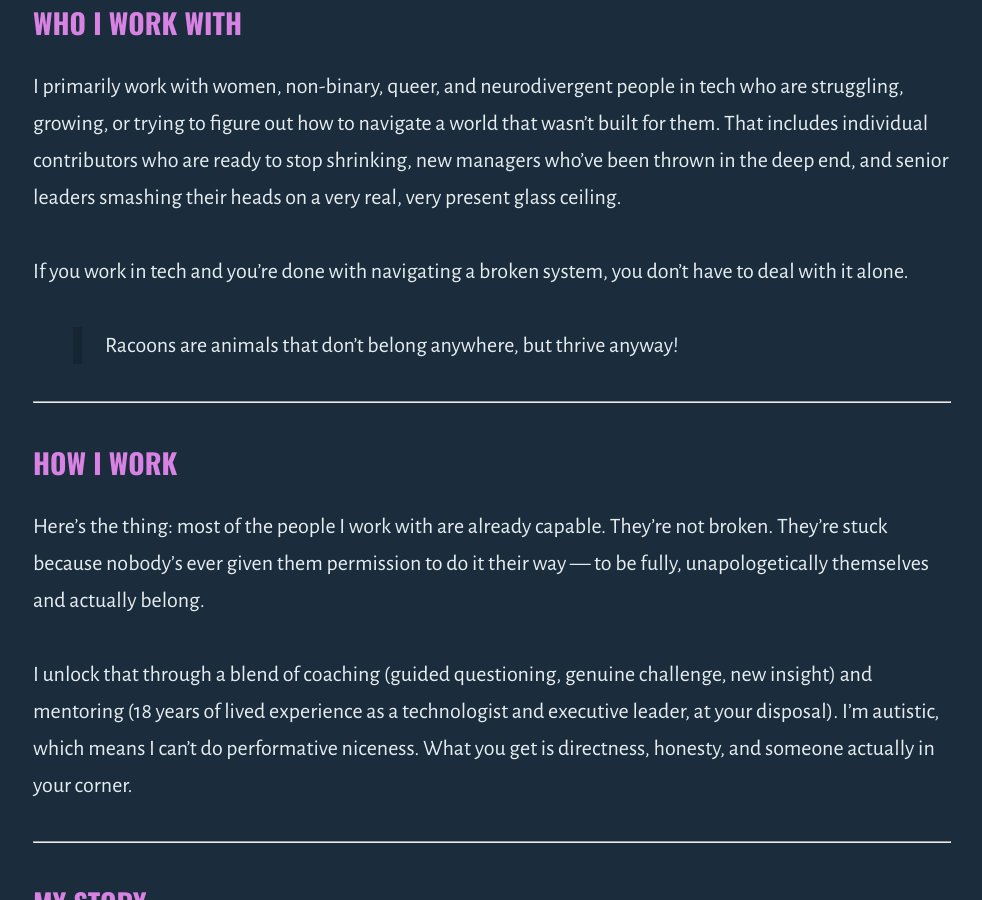
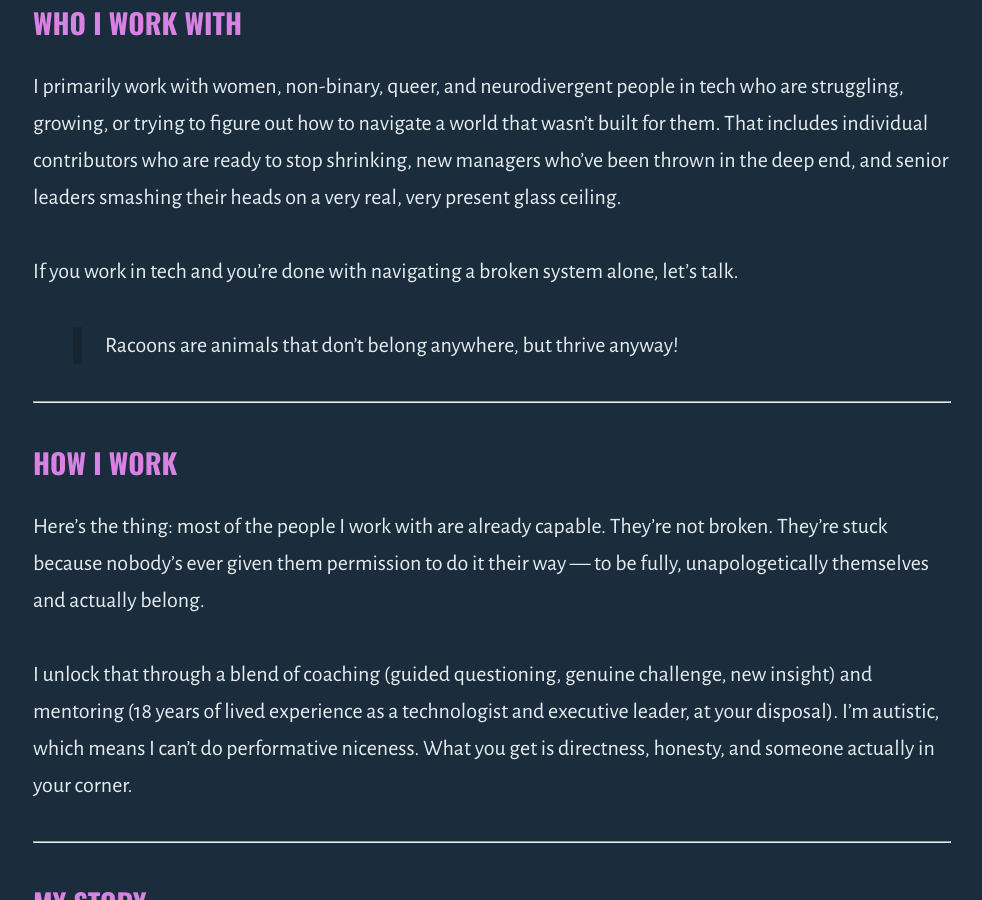
Before and after one commit to outragedpinkracoon/outragedpinkracoon.github.io, a Jekyll site: the page built from about-me.md, in a window 1280 px wide and 900 px high, scrolled down 362 px. Shown: the whole window, without its empty margins (148-1130 px from the left). Built offline with Jekyll 4.4.1, drawn with Linux system fonts in a browser that asks for light colours; comment, search, counter and statistics services are not loaded.

Commit message:
small tweak

```diff
--- a/about-me.md
+++ b/about-me.md
@@ -9,7 +9,7 @@ description: ILM certified coach | executive engineering leader | neurodivergent
 
 I primarily work with women, non-binary, queer, and neurodivergent people in tech who are struggling, growing, or trying to figure out how to navigate a world that wasn't built for them. That includes individual contributors who are ready to stop shrinking, new managers who've been thrown in the deep end, and senior leaders smashing their heads on a very real, very present glass ceiling.
 
-If you work in tech and you're done with navigating a broken system, you don't have to deal with it alone.
+If you work in tech and you're done with navigating a broken system alone, let's talk.
 
 > Racoons are animals that don't belong anywhere, but thrive anyway!
 
```
